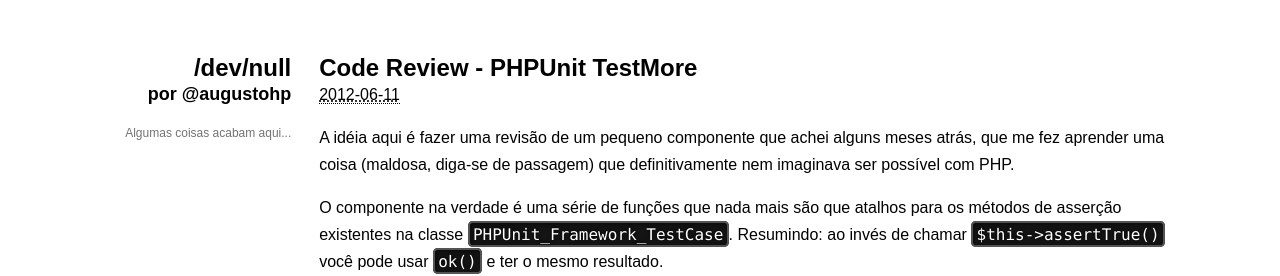
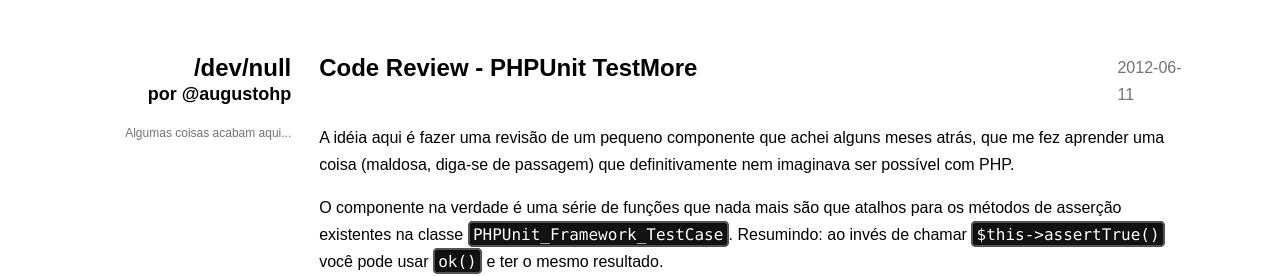
Before and after one commit to augustohp/augustohp.github.com, a Jekyll site: the page built from _posts/2012-06-09-code-review-phpunit-test-more.md, in a window 1280 px wide. Shown: the top 276 px of the page. Built offline with Jekyll 4.4.1, drawn with Linux system fonts in a browser that asks for light colours; some web fonts are replaced; Markdown is read by kramdown in place of the engine named in the settings; comment, search, counter and statistics services are not loaded.

Commit message:
Refactor no HTML, suporte bunda a micro formatos.
* Remove alguns DIVs
* Lista de posts no índice
* Utiliza "rel" em alguns links
* Microformato para data de publicação do post
* Melhora leitura.
  * Aumenta o tamanho da fonte
  * Troca fonte para Open-Sans
  * Diminui o tamanho do resumo do post

```diff
--- a/_layouts/default.html
+++ b/_layouts/default.html
@@ -8,8 +8,8 @@
           <meta name="description" content="Augusto Pascutti Blog - Desenvolvimento web, entre outras coisas">
           <meta name="keywords" content="php, javascript, phpsp, development, open source" >
           <meta name="author" content="Augusto Pascutti">
-          <link href='http://fonts.googleapis.com/css?family=Droid+Sans:regular,bold' rel='stylesheet' type='text/css'>
-          <link style="text/css" rel="stylesheet" href="/res/default.css?v2" />
+          <link href='http://fonts.googleapis.com/css?family=Open+Sans:regular,bold' rel='stylesheet' type='text/css'>
+          <link style="text/css" rel="stylesheet" href="/res/default.css" />
           <link style="text/css" rel="stylesheet" href="/res/prism.css" />
           <link href="http://feeds.feedburner.com/augustopascutti/blog-augusto-pascutti" rel="alternate" title="/dev/null" type="application/atom+xml" />
     </head>
--- a/_layouts/post.html
+++ b/_layouts/post.html
@@ -1,27 +1,24 @@
 ---
 layout: default
 ---
-<div class="posts language-php">
+<article class="post">
     <header>
         <h2 class="title">{{ page.title }}</h2>
         <abbr class="date" title="{{ page.date | date: "%Y-%m-%dT00:00:00-03:00" }}"> {{ page.date | date: "%Y-%m-%d" }} </abbr>
     </header>
 
-    <div class="post-content">
+    <div class="content language-php">
     {{ content }}
     </div>
-</div>
+</article>
 
 <div id="disqus_thread"></div>
 <noscript>Por favor, habilite o javascript para ver os comentários</noscript>
 
 <script type="text/javascript">
-    /* * * CONFIGURATION VARIABLES: EDIT BEFORE PASTING INTO YOUR WEBPAGE * * */
-    var disqus_shortname  = 'augustopascuttisblog'; // required: replace example with your forum shortname
+    var disqus_shortname  = 'augustopascuttisblog';
     var disqus_identifier = "{{ page.id | replace:'/','-' }}";
     var disqus_url        = "http://blog.augustopascutti.com{{ page.url }}";
-
-    /* * * DON'T EDIT BELOW THIS LINE * * */
     (function() {
         var dsq = document.createElement('script'); dsq.type = 'text/javascript'; dsq.async = true;
         dsq.src = 'http://' + disqus_shortname + '.disqus.com/embed.js';
--- a/index.html
+++ b/index.html
@@ -2,7 +2,7 @@
 layout: default
 title: /dev/null
 ---
-<div class="posts">
+<ul class="posts">
 {% for post in site.posts limit 10 %}
 <li class="post">
 	<header>
@@ -14,4 +14,4 @@
 	</div>
 </li>
 {% endfor %}
-</div>
+</ul>
```
Also changed, not shown: res/default.css.
